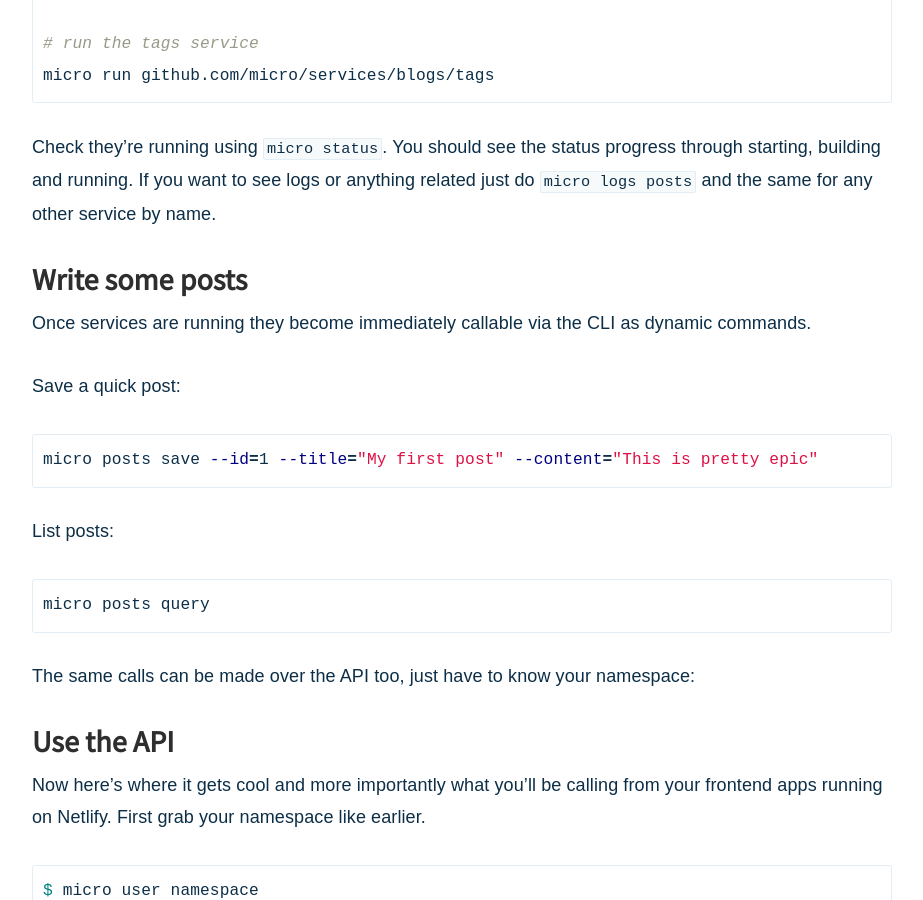
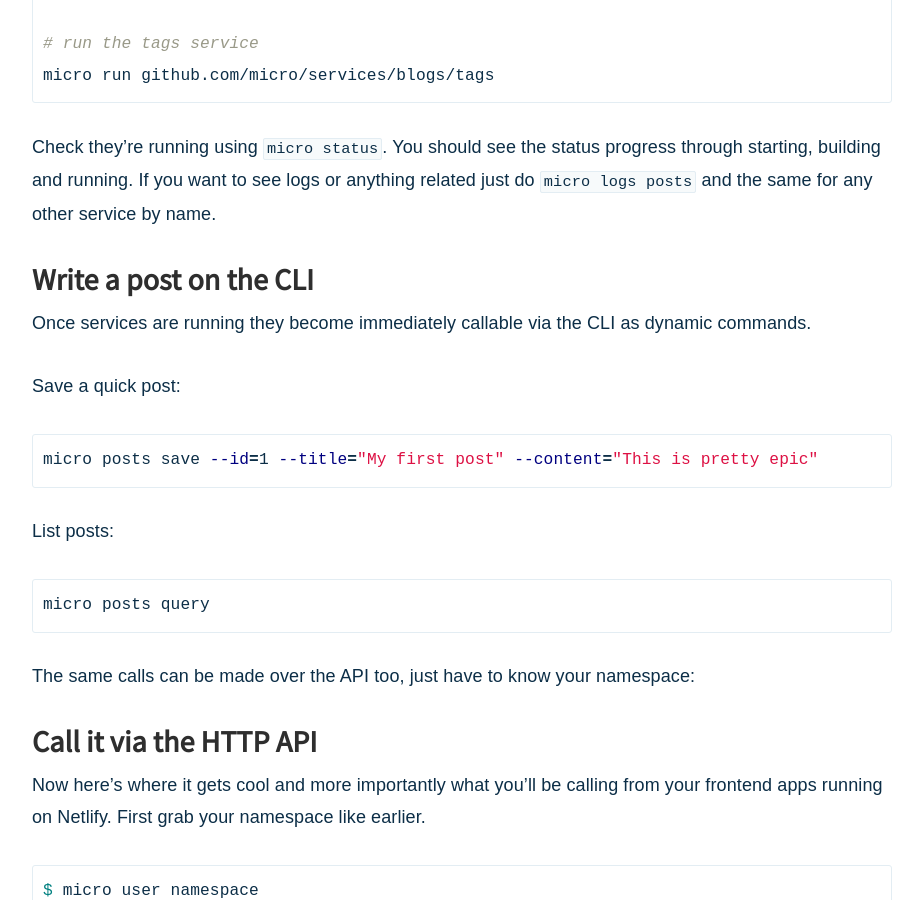
Before and after one commit to m3o/blog.m3o.com, a Jekyll site: the page built from _posts/2020-12-03-netlify-for-the-frontend-micro-for-the-backend.md, in a window 1280 px wide and 900 px high, scrolled down 6000 px. Shown: the whole window, without its empty margins (178-1101 px from the left). Built offline with Jekyll 4.4.1, drawn with Linux system fonts in a browser that asks for light colours; nearby versions of some CDN libraries.

Commit message:
update blog

```diff
--- a/_posts/2020-12-03-netlify-for-the-frontend-micro-for-the-backend.md
+++ b/_posts/2020-12-03-netlify-for-the-frontend-micro-for-the-backend.md
@@ -158,7 +158,7 @@
 If you want to see logs or anything related just do `micro logs posts` and the same for any other service by name.
 
 
-### Write some posts
+### Write a post on the CLI
 
 Once services are running they become immediately callable via the CLI as dynamic commands.
 
@@ -176,7 +176,7 @@
 
 The same calls can be made over the API too, just have to know your namespace:
 
-### Use the API
+### Call it via the HTTP API
 
 Now here's where it gets cool and more importantly what you'll be calling from your frontend apps
 running on Netlify. First grab your namespace like earlier.
```
